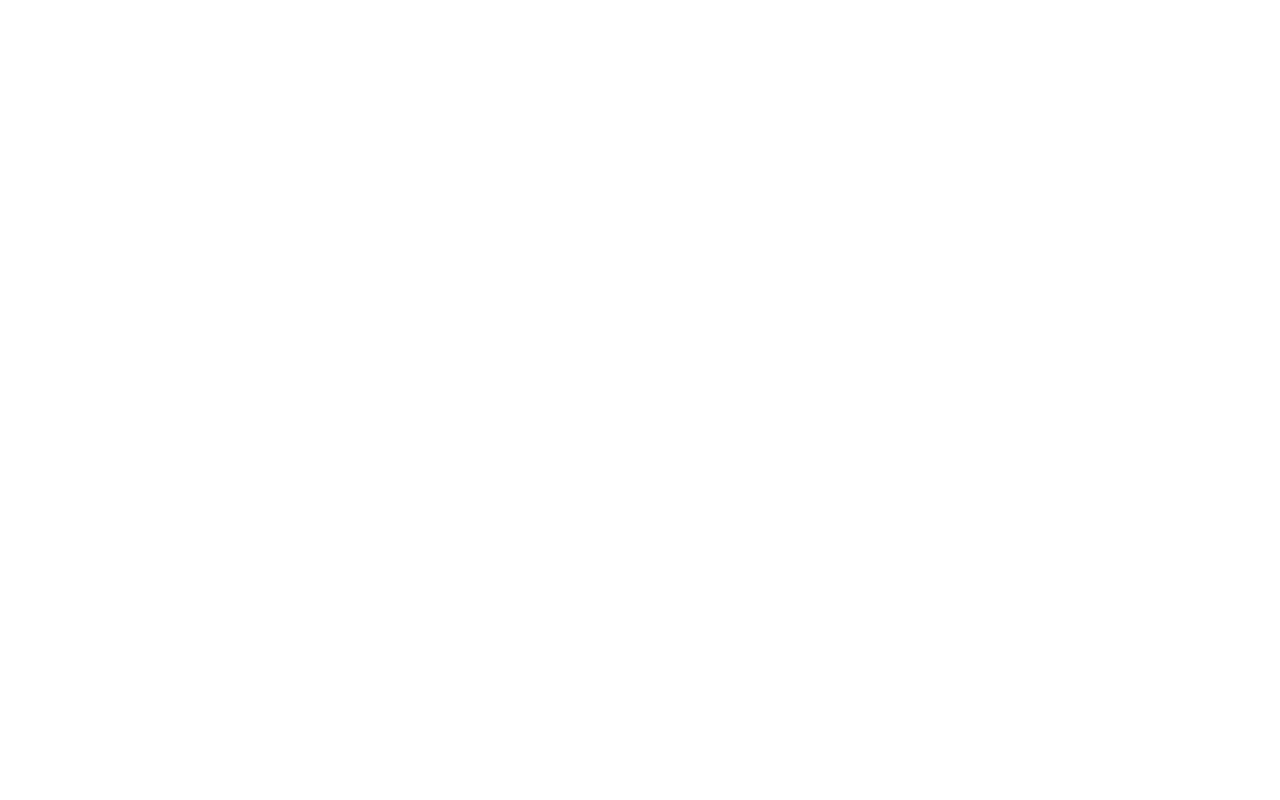
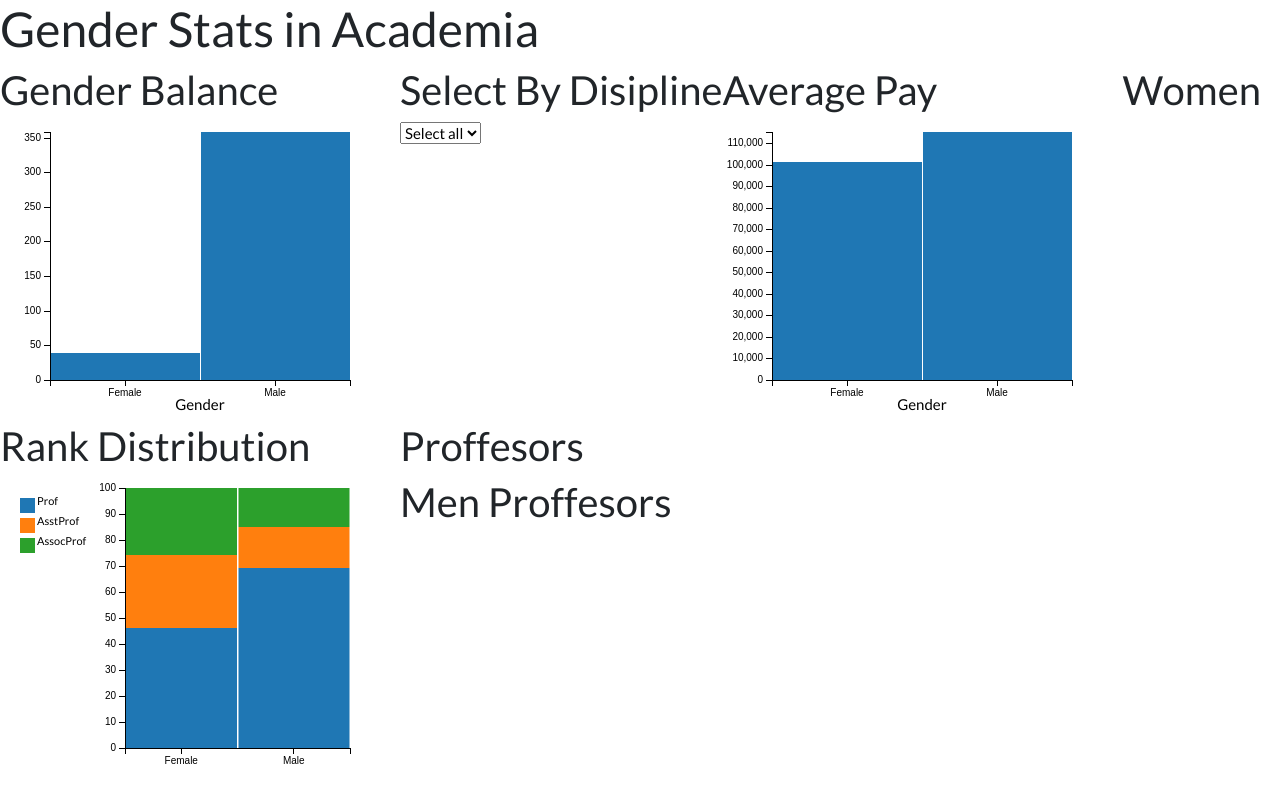
Before and after one commit to davebland/ci-data-visualization-mini-project, a plain HTML site: page index.html in a window 1280 px wide. Drawn offline with Linux system fonts and the light colour scheme.

Commit message:
basic setup of first 3 graphs

```diff
--- a/index.html
+++ b/index.html
@@ -16,6 +16,24 @@
     <script type="text/javascript" src="/static/js/graph.js"></script>
 </head>
 <body>
-
+    <h1>Gender Stats in Academia</h1>
+    <div id="gender-balance">
+        <h2>Gender Balance</h2>
+    </div>
+    <div id="discipline-selector">
+        <h2>Select By Disipline</h2>
+    </div>
+    <div id="average-pay">
+        <h2>Average Pay</h2>
+    </div>
+    <div id="rank-distribution">
+        <h2>Rank Distribution</h2>
+    </div>
+    <div id="women-profs">
+        <h2>Women Proffesors</h2>
+    </div>
+    <div id="men-profs">
+        <h2>Men Proffesors</h2>
+    </div>
 </body>
 </html>
--- a/static/js/graph.js
+++ b/static/js/graph.js
@@ -3,5 +3,144 @@ queue()
     .await(makeGraphs);
 
 function makeGraphs(err, theData) {
-    console.log(theData);
+    var ndx = crossfilter(theData);
+
+    theData.forEach(function(d){
+        d.salary = parseInt(d.salary);
+    })
+
+    show_gender_balance(ndx);
+    show_discipline_selector(ndx);
+    show_average_salary(ndx);
+    show_rank_distribution(ndx);
+    show_women_proffesors(ndx);
+    show_men_proffesors(ndx);
+
+    dc.renderAll();
 }
+
+function show_gender_balance(ndx) {
+    var dim = ndx.dimension(dc.pluck('sex'));
+    var group = dim.group();
+
+    dc.barChart('#gender-balance')
+        .width(400)
+        .height(300)
+        .margins({top: 10, right: 50, bottom: 30, left:50})
+        .dimension(dim)
+        .group(group)
+        .transitionDuration(500)
+        .x(d3.scale.ordinal())
+        .xUnits(dc.units.ordinal)
+        .xAxisLabel("Gender")
+        .yAxis().ticks(10);
+}
+
+function show_discipline_selector(ndx) {
+    var dim = ndx.dimension(dc.pluck('discipline'));
+    var group = dim.group();
+
+    dc.selectMenu('#discipline-selector')
+        .dimension(dim)
+        .group(group);
+}
+
+function show_average_salary(ndx) {
+    var dim = ndx.dimension(dc.pluck('sex'));
+
+    function add_Item(p, v) {
+        p.count++;
+        p.total += v.salary;
+        p.average = p.total / p.count;
+        return p;
+    }
+
+    function remove_Item(p, v) {
+        p.count--;
+        if(p.count == 0) {
+            p.total = 0;
+            p.average = 0;
+        } else {
+            p.total -= v.salary;
+            p.average = p.total / p.count;
+        }
+        return p;
+    }
+
+    function initialise() {
+        return {count: 0, total: 0, average: 0};
+    }
+
+    var averageSalaryByGender = dim.group().reduce(add_Item, remove_Item, initialise);
+
+    dc.barChart('#average-pay')
+        .width(400)
+        .height(300)
+        .margins({top: 10, right: 50, bottom: 30, left:50})
+        .dimension(dim)
+        .group(averageSalaryByGender)
+        .valueAccessor(function(d) {
+            return d.value.average.toFixed(2);
+        })
+        .transitionDuration(500)
+        .x(d3.scale.ordinal())
+        .xUnits(dc.units.ordinal)
+        .elasticY(true)
+        .xAxisLabel("Gender")
+        .yAxis().ticks(10);
+}
+
+function show_rank_distribution(ndx) {
+    var dim = ndx.dimension(dc.pluck('sex'));
+
+    function rankByGender(dim, rank) {
+        return dim.group().reduce(
+            function(p,v) {
+                p.total++;
+                if(v.rank == rank) {
+                    p.match++;
+                }
+                return p;
+            }, function(p,v) {
+                p.total--;
+                if(v.rank == rank) {
+                    p.match--;
+                }
+                return p;
+            }, function() {
+                return {total: 0, match: 0};
+            });
+    }
+
+    var profByGender = rankByGender(dim, "Prof");
+    var asstProfByGender = rankByGender(dim, "AsstProf");
+    var assocProfByGender = rankByGender(dim, "AssocProf");
+
+    dc.barChart('#rank-distribution')
+        .width(400)
+        .height(300)
+        .margins({top: 10, right: 50, bottom: 30, left:125})
+        .dimension(dim)
+        .group(profByGender, "Prof")
+        .stack(asstProfByGender, "AsstProf")
+        .stack(assocProfByGender, "AssocProf")
+        .valueAccessor(function(d) {
+            if(d.value.total > 0) {
+                return (d.value.match / d.value.total) * 100;
+            } else {
+                return 0;
+            }
+        })
+        .transitionDuration(500)
+        .x(d3.scale.ordinal())
+        .xUnits(dc.units.ordinal)
+        .legend(dc.legend().x(20).y(20).itemHeight(15).gap(5))
+}
+
+function show_women_proffesors(ndx) {
+
+}
+
+function show_men_proffesors(ndx) {
+
+}
```
